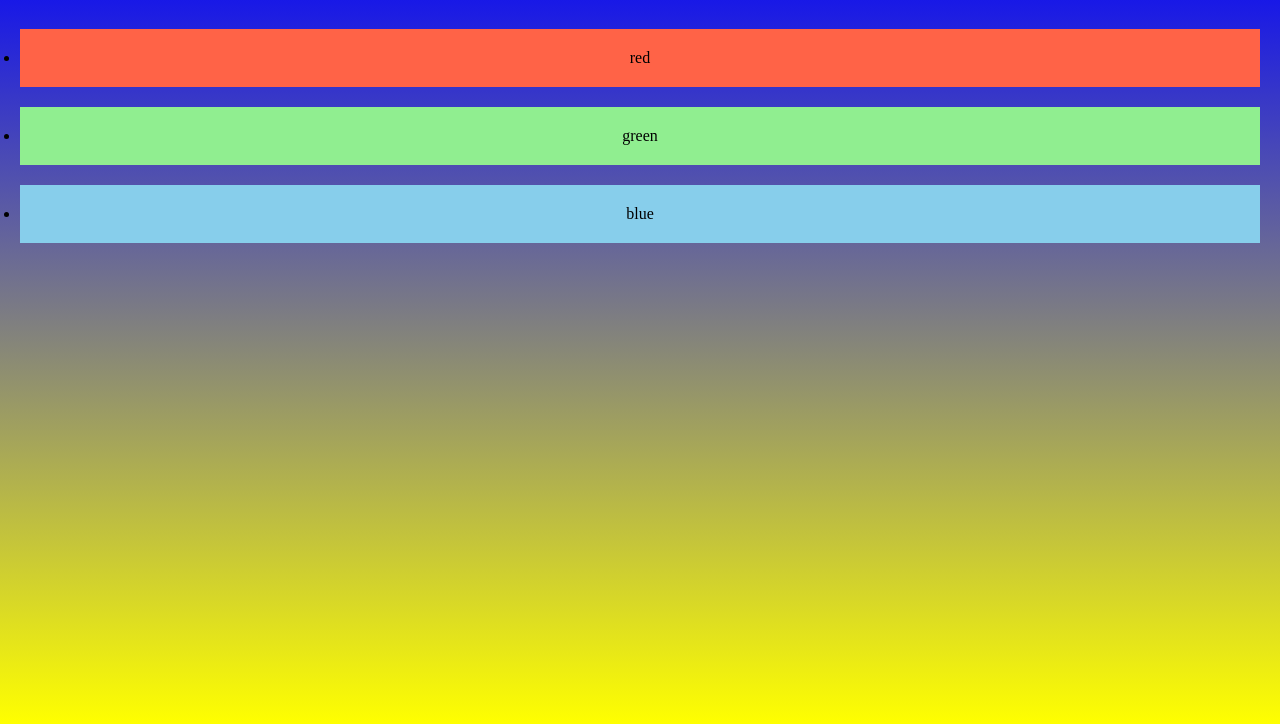
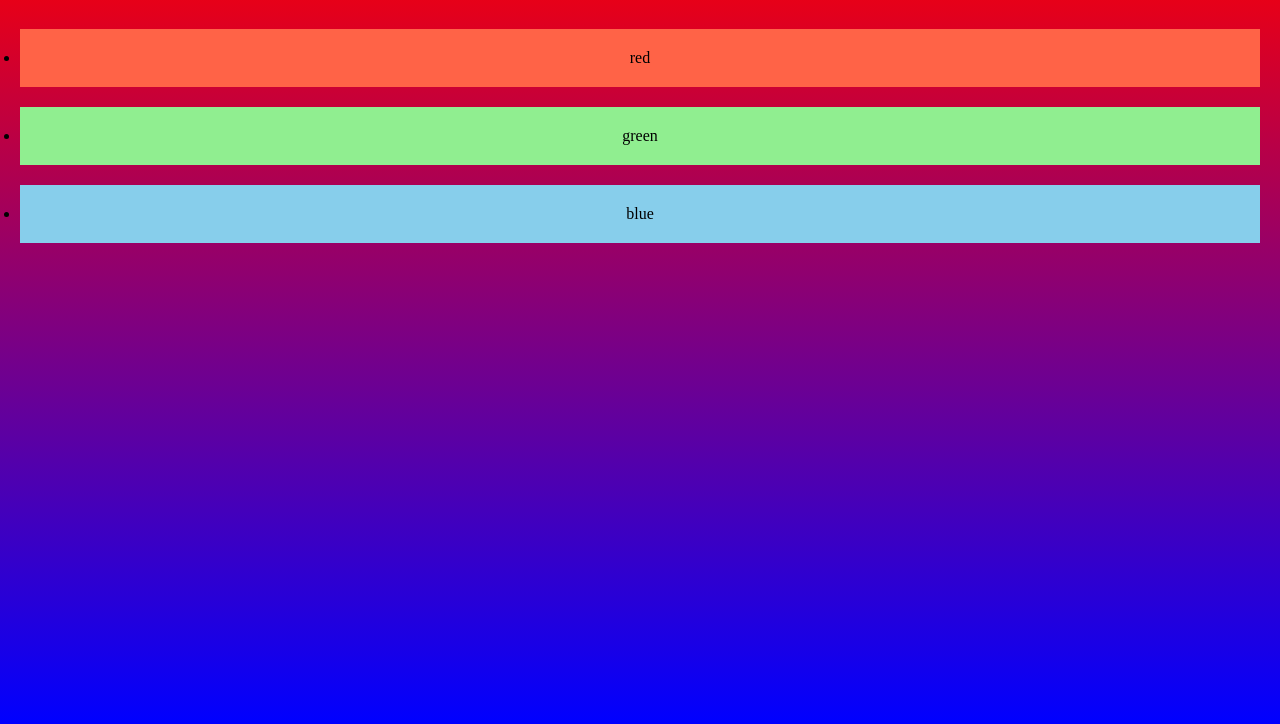
Before and after one commit to omerHamid/gitTraining, a plain HTML site: page index.html in a window 1280 px wide. Shown: the part 76-800 px from the top of the page. Drawn offline with Linux system fonts and the light colour scheme.

Commit message:
padding and margin has been added,background color has been changed too

```diff
--- a/style.css
+++ b/style.css
@@ -5,7 +5,7 @@
 }
 
 body{
-  background-image: linear-gradient(blue , yellow) ;
+  background-image: linear-gradient(to top,blue , red) ;
   background-attachment: fixed;
   text-align: center;
 }
```
